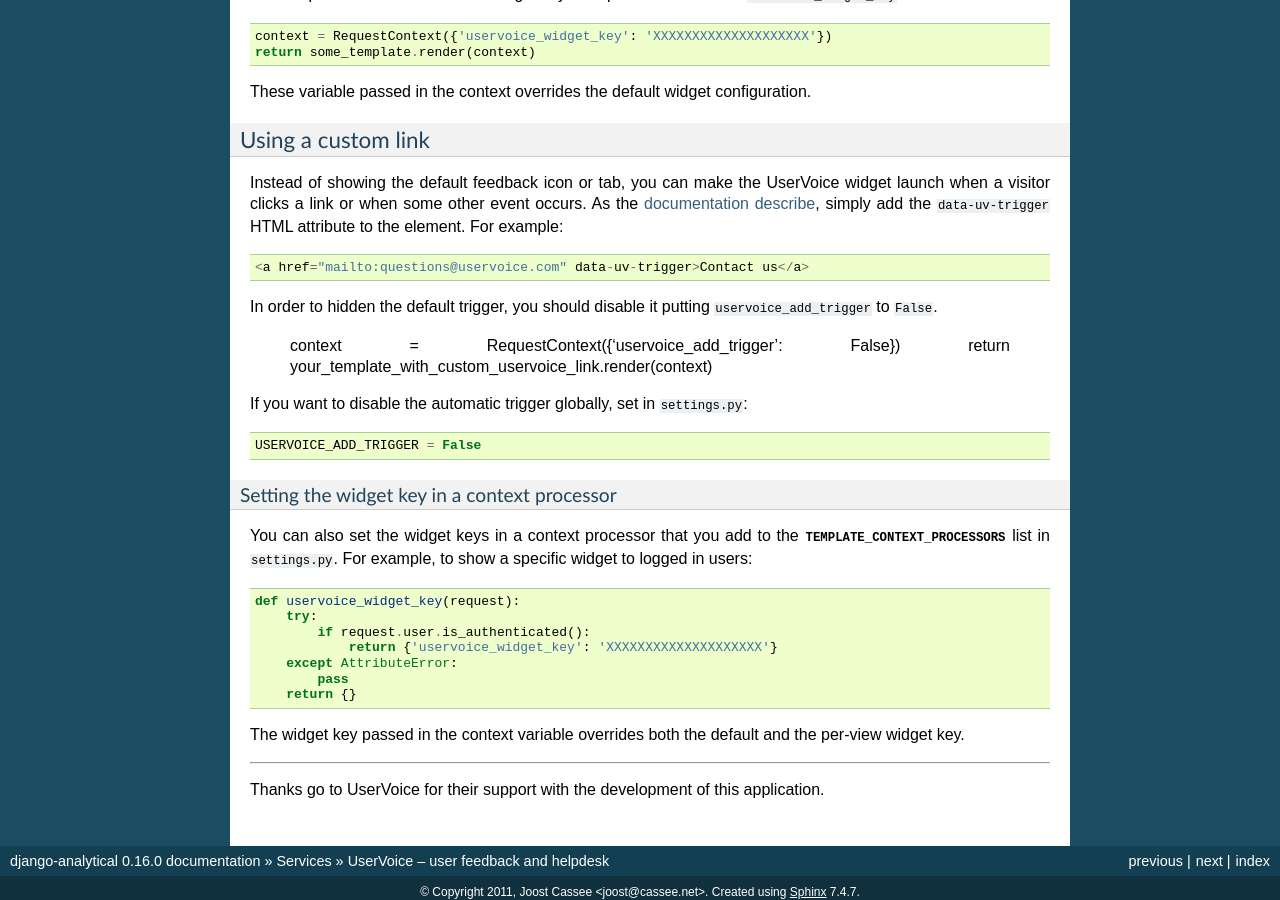
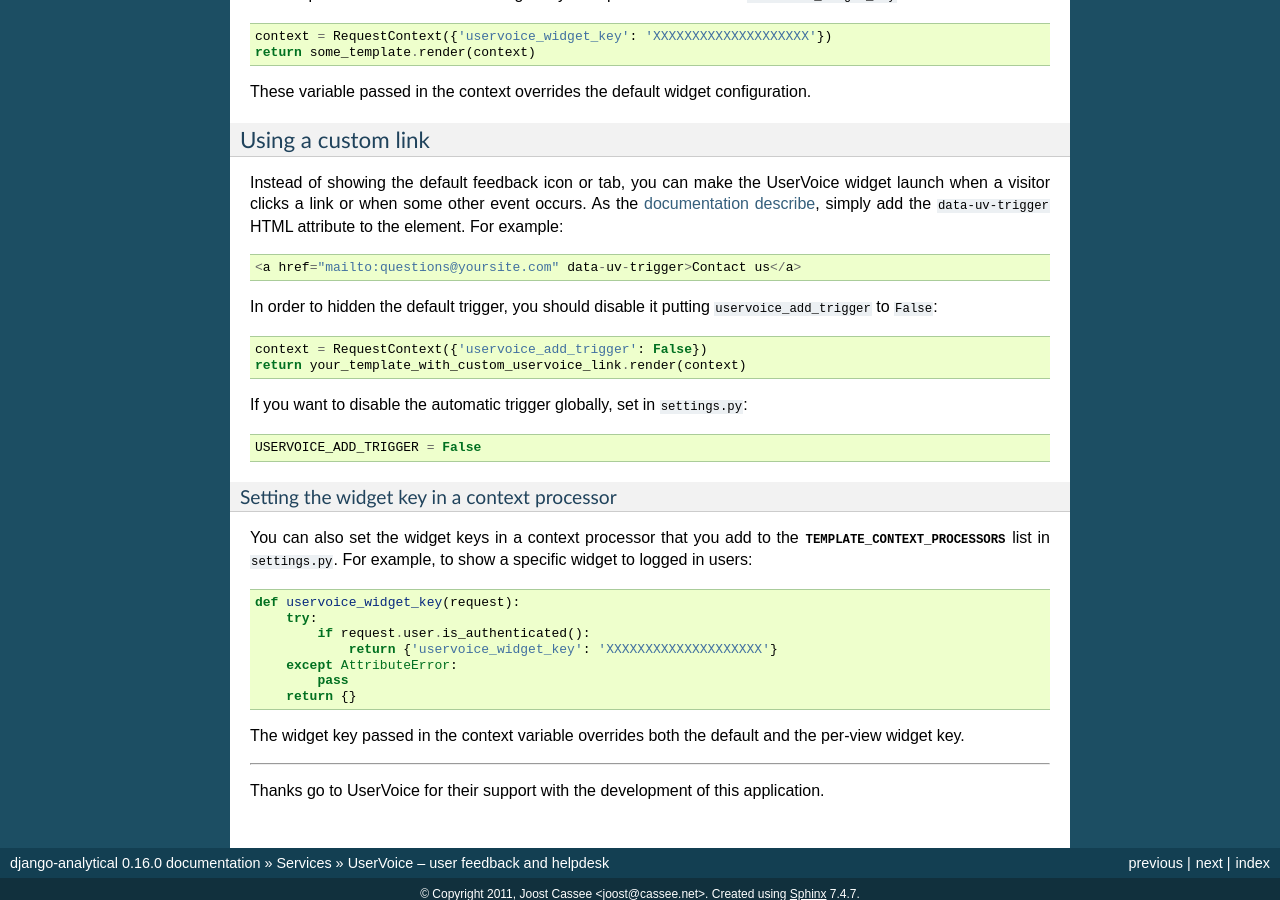
Before and after one commit to jazzband/django-analytical, a Sphinx documentation site: the page built from docs/services/uservoice.rst, in a window 1280 px wide and 900 px high, scrolled down 1627 px. Built offline with Sphinx 7.4.7, drawn with Linux system fonts in a browser that asks for light colours; some of the changed lines change nothing that is shown.

Commit message:
doc typo

```diff
--- a/docs/services/uservoice.rst
+++ b/docs/services/uservoice.rst
@@ -139,11 +139,11 @@
 widget launch when a visitor clicks a link or when some other event
 occurs. As the `documentation describe <https://developer.uservoice.com/docs/widgets/methods/#custom-trigger>`_, simply add the ``data-uv-trigger`` HTML attribute to the element. For example::
 
-    <a href="mailto:questions@uservoice.com" data-uv-trigger>Contact us</a>
+    <a href="mailto:questions@yoursite.com" data-uv-trigger>Contact us</a>
 
 
 In order to hidden the default trigger, you should disable it putting
-``uservoice_add_trigger`` to ``False``.
+``uservoice_add_trigger`` to ``False``::
 
     context = RequestContext({'uservoice_add_trigger': False})
     return your_template_with_custom_uservoice_link.render(context)
```
